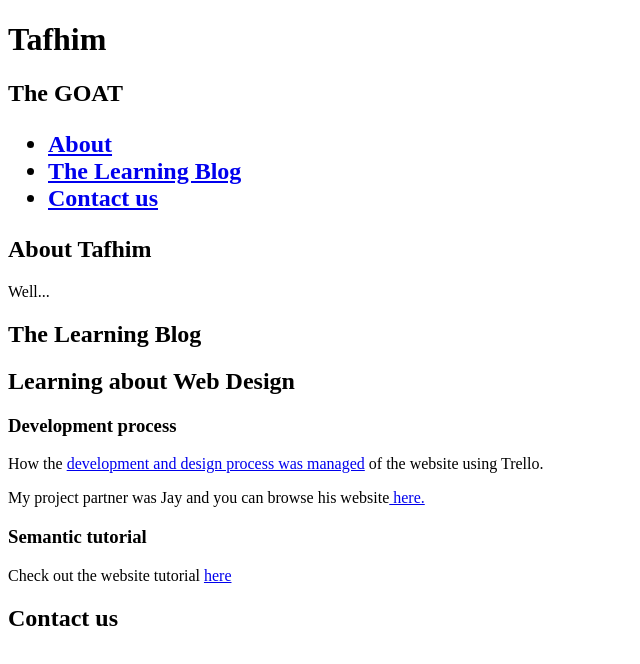
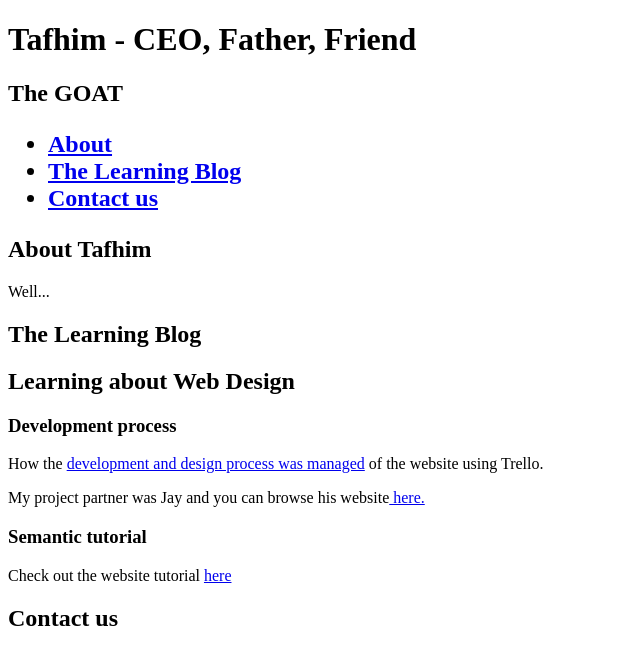
Before and after one commit to tafhim99/tafhimuddin.me, a plain HTML site: page index.html in a window 1280 px wide. Shown: the whole page, without its empty margins (0-640 px from the left). Drawn offline with Linux system fonts and the light colour scheme.

```diff
--- a/index.html
+++ b/index.html
@@ -8,7 +8,7 @@
 
   <body>
     <header>
-        <h1>Tafhim</h1>
+        <h1>Tafhim - CEO, Father, Friend</h1>
         <h2>The GOAT<h2>
         <nav>
           <ul>
```
